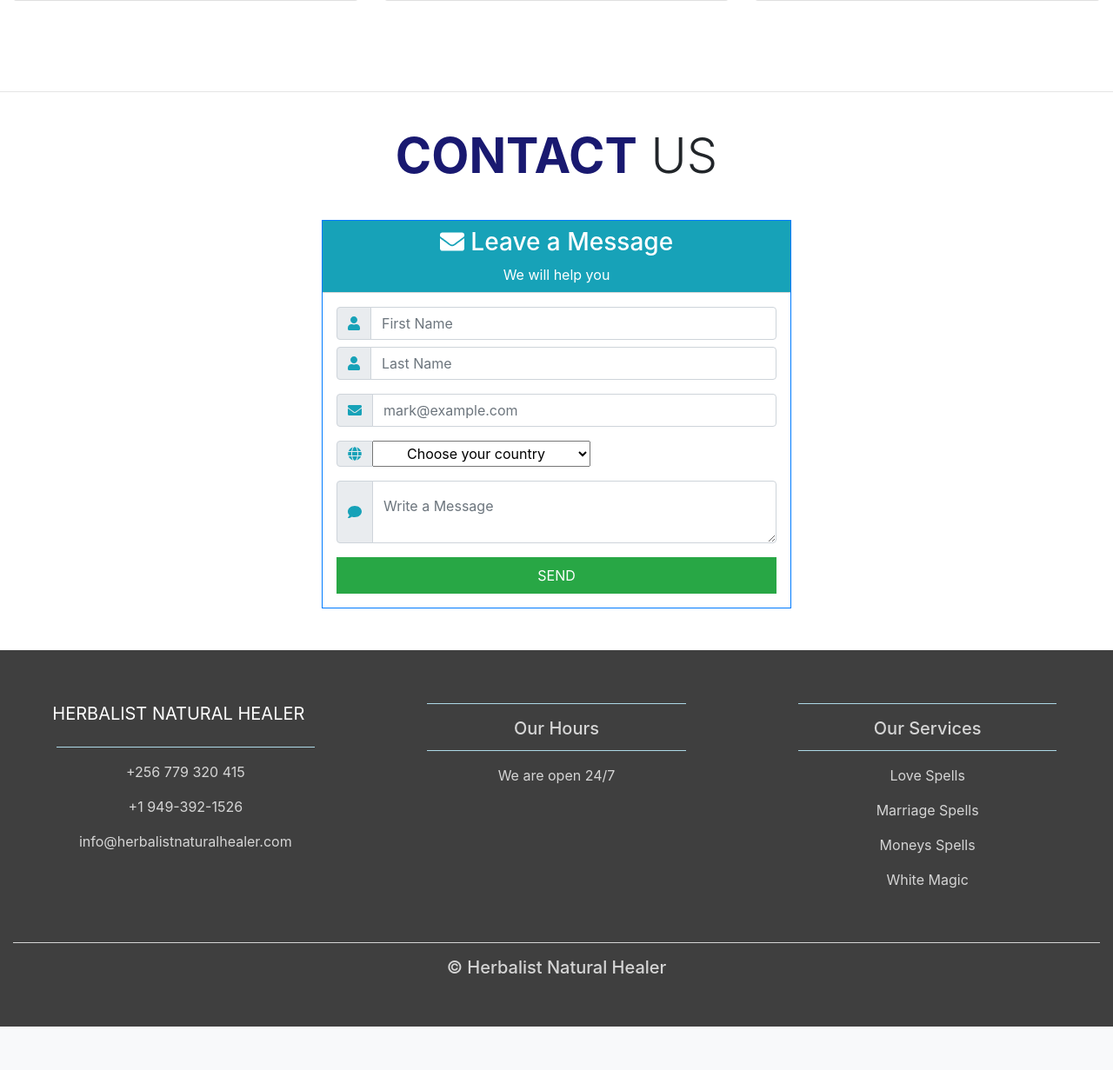
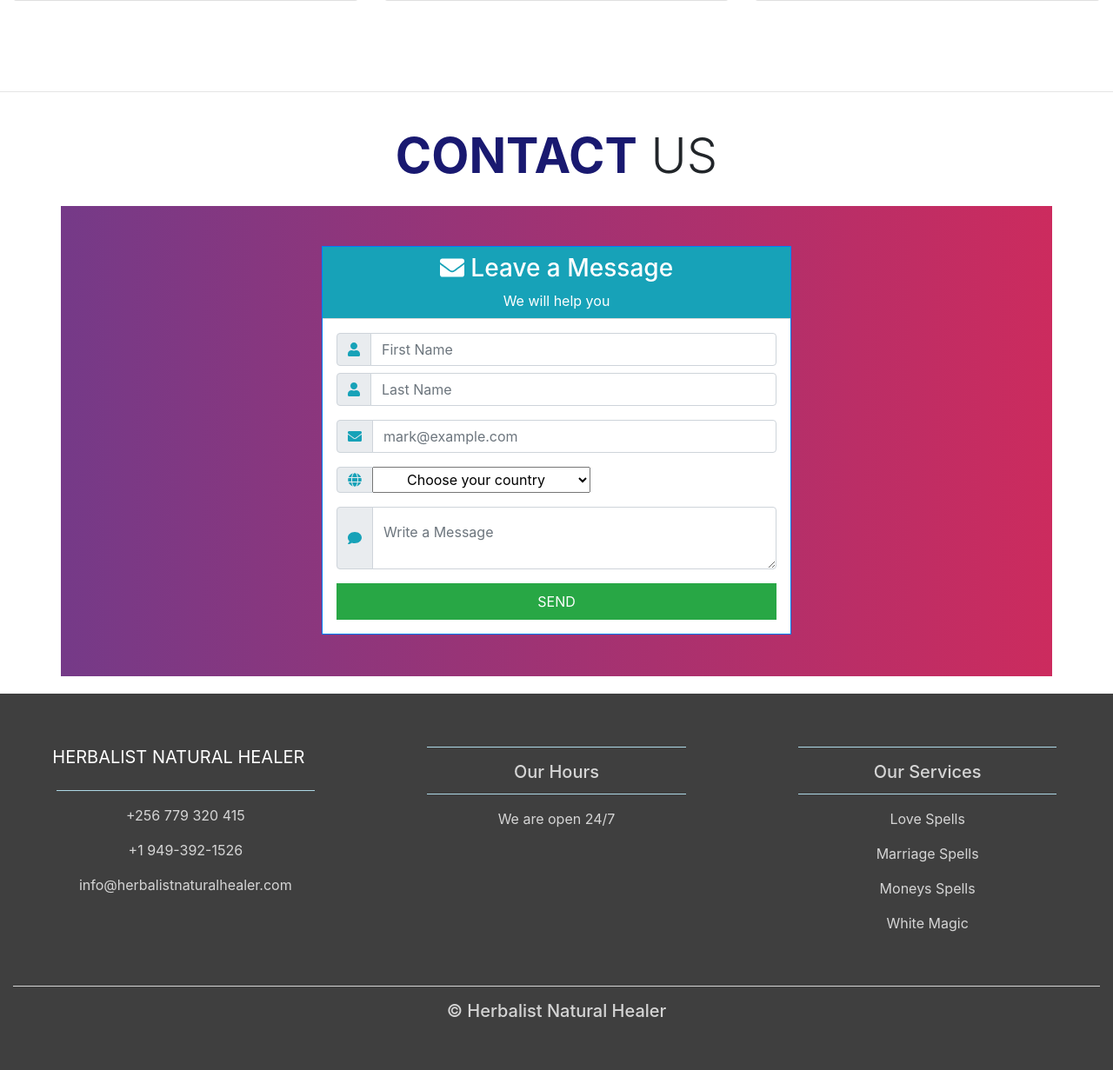
Before and after one commit to UnisBock/UnisBock.github.io, a PHP site: page / in a window 1280 px wide. Shown: the part 3623-4854 px from the top of the page at 87% size. Before the commit the page ends 4804 px from the top, so only its background shows below. Run offline with PHP 8.4, Linux system fonts and the light colour scheme; some libraries are stand-ins or nearby versions.

Commit message:
Update styles.css

```diff
--- a/css/styles.css
+++ b/css/styles.css
@@ -327,50 +327,6 @@
 
 	}
 
-	/* .phone-float{
-		position:fixed;
-		width:60px;
-		height:60px;
-		bottom:45%;
-		right:30%;
-		background-color:#e6f334;
-		color:#FFF;
-		border-radius:50px;
-		text-align:center;
-		  font-size:30px;
-		box-shadow: 1px 1px 3px #999;
-		  z-index:100;
-	}
-	.whatsapp-float{
-		position:fixed;
-		width:60px;
-		height:60px;
-		bottom:38%;
-		right:30%;
-		background-color:#25d366;
-		color:#FFF;
-		border-radius:50px;
-		text-align:center;
-		  font-size:30px;
-		box-shadow: 1px 1px 3px #999;
-		  z-index:100;
-	}
-
-	.email-float{
-		position:fixed;
-		width:60px;
-		height:60px;
-		bottom:31%;
-		right:30%;
-		background-color:#e61414;
-		color:#FFF;
-		border-radius:50px;
-		text-align:center;
-		 font-size:30px;
-		box-shadow: 1px 1px 3px #999;
-		  z-index:100;
-	} */
-
 }
 
 /*Firefox Bug Fix*/
@@ -453,3 +409,12 @@
 	width: 10%;
 	height: 7%;
 }
+
+.container{
+	margin-bottom: 20px;
+	padding-top: 30px;
+	background: #cc2b5e;  /* fallback for old browsers */
+	background: -webkit-linear-gradient(to right, #753a88, #cc2b5e);  /* Chrome 10-25, Safari 5.1-6 */
+	background: linear-gradient(to right, #753a88, #cc2b5e); /* W3C, IE 10+/ Edge, Firefox 16+, Chrome 26+, Opera 12+, Safari 7+ */
+
+}
```
